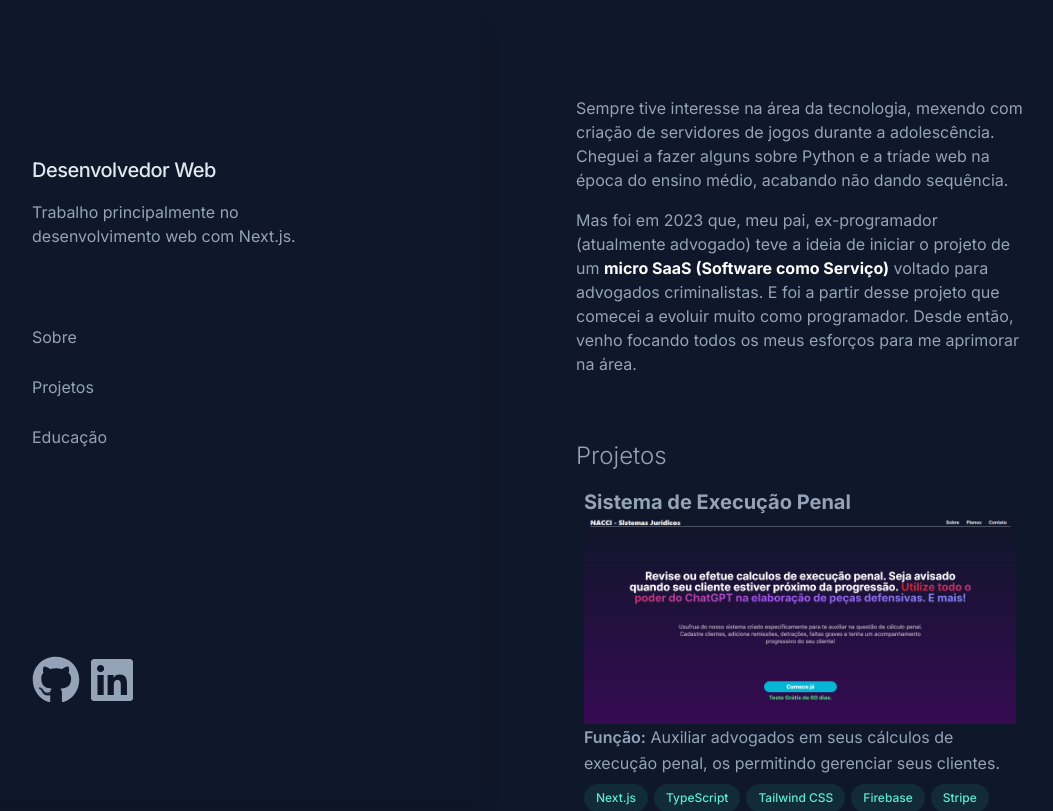
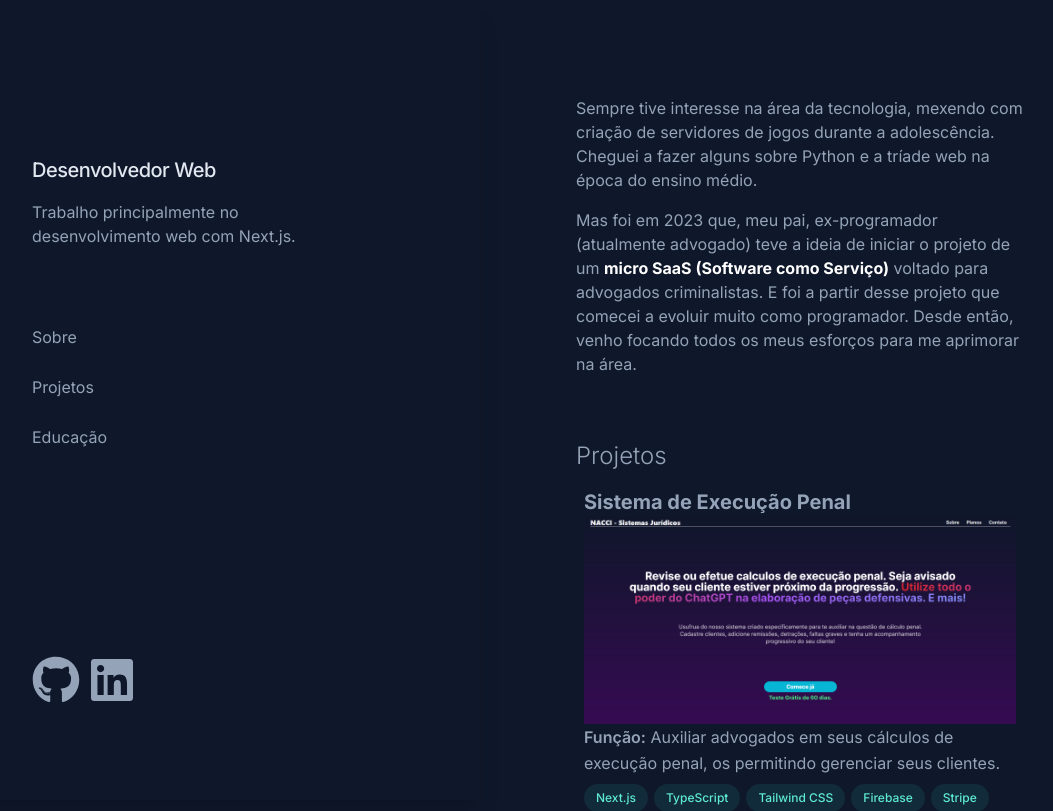
Before and after one commit to GProgrammerN/portfolio, a Next.js app: page / in a window 1280 px wide. Shown: the top 811 px of the page, without its empty margins (160-1213 px from the left). Built offline with nearby package versions, Linux system fonts and the light colour scheme; what tailwindcss-animated would draw is missing.

Commit message:
Altered text

```diff
--- a/app/components/MainContent.tsx
+++ b/app/components/MainContent.tsx
@@ -4,7 +4,7 @@ export default function MainContent() {
     return (
         <main>
             <span className="leading-normal max-w-xs md:max-w-none">
-                <p>Sempre tive interesse na área da tecnologia, mexendo com criação de servidores de jogos durante a adolescência. Cheguei a fazer alguns sobre Python e a tríade web na época do ensino médio, acabando não dando sequência.</p>
+                <p>Sempre tive interesse na área da tecnologia, mexendo com criação de servidores de jogos durante a adolescência. Cheguei a fazer alguns sobre Python e a tríade web na época do ensino médio.</p>
                 <p className="mt-4 mb-16">
                     Mas foi em 2023 que, meu pai, ex-programador (atualmente advogado) teve a ideia de iniciar o projeto de um <a href="https://sistemaexecucaopenal.vercel.app/" target="_blank" rel="noreferrer" className="font-bold text-white hover:text-teal-300 focus-visible:text-teal-300">micro SaaS (Software como Serviço)</a> voltado para advogados criminalistas. E foi a partir desse projeto que comecei a evoluir muito como programador. Desde então, venho focando todos os meus esforços para me aprimorar na área.
                 </p>
```
